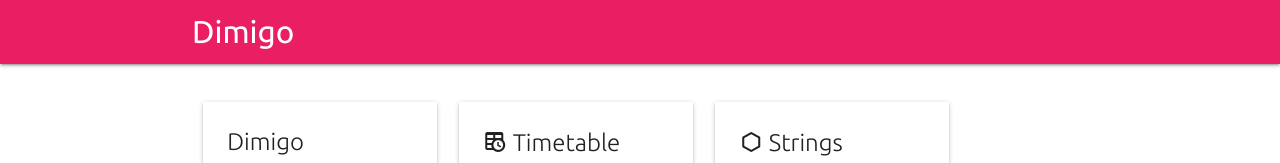
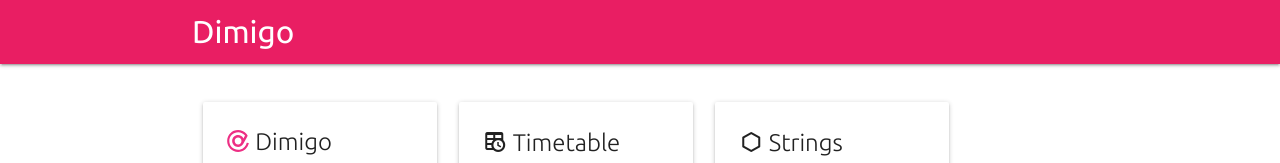
Before and after one commit to ChalkPE/Dimigo, a plain HTML site: page index.html in a window 1280 px wide. Shown: the top 163 px of the page. Drawn offline with nearby package versions, Linux system fonts and the light colour scheme; a web font is replaced by a local one.

Commit message:
Added dimigo logo

```diff
--- a/css/index.css
+++ b/css/index.css
@@ -1,3 +1,9 @@
 .grid-item {
     min-width: 256px;
 }
+
+.dimigo {
+    width: 22px; height: 22px;
+    margin-right: 6px; margin-bottom: 3px;
+    vertical-align: text-bottom;
+}
--- a/index.html
+++ b/index.html
@@ -26,7 +26,7 @@
                 <div class="col s12 m4 l3 grid-item">
                     <div class="card">
                         <div class="card-content">
-                            <span class="card-title">Dimigo</span>
+                            <span class="card-title"><img class="dimigo" src="svg/dimigo.svg"></img>Dimigo</span>
                             <p>An useless files related to Korea Digital Media High School. Licensed under the MIT License.</p>
                         </div>
                         <div class="card-action">
```
Also changed, not shown: svg/dimigo.svg (added).
